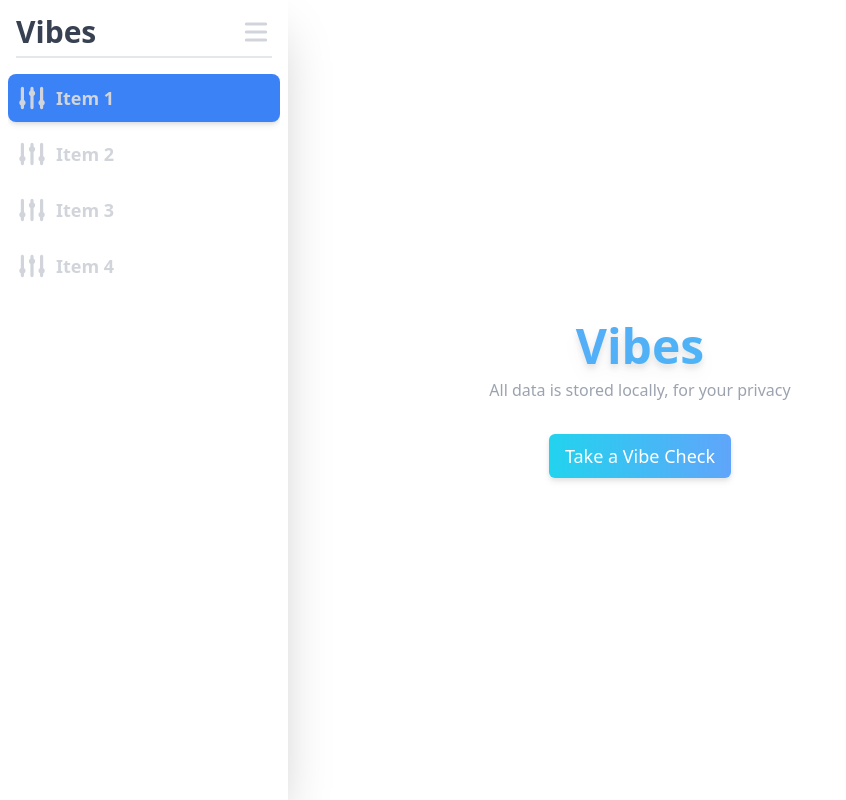
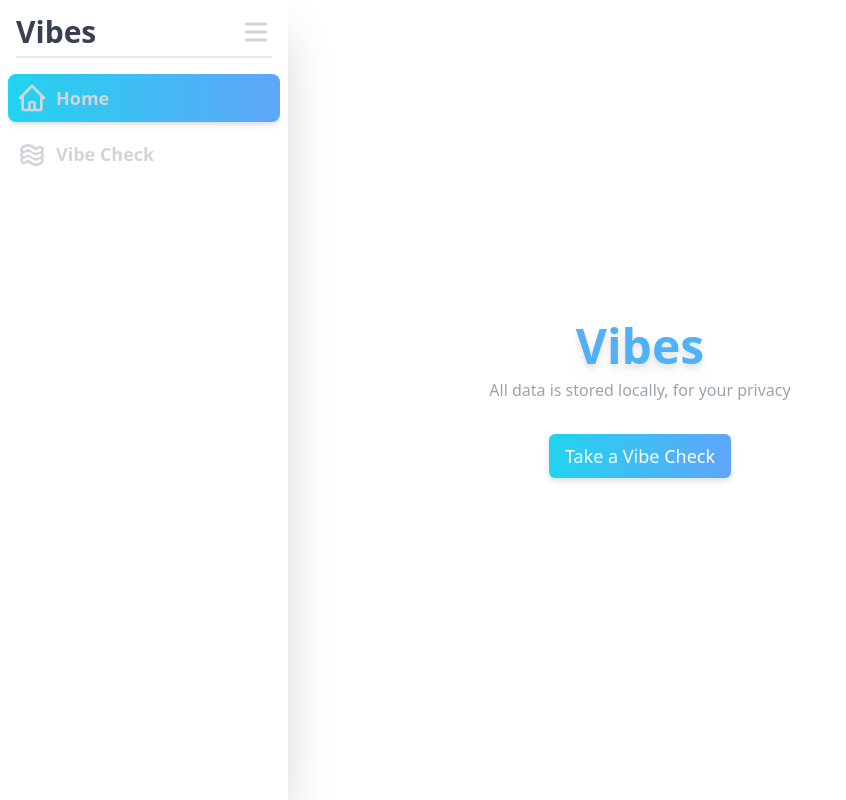
Before and after one commit to kphan32/vibes, a Next.js app: page / in a window 1280 px wide. Both pictures are taken after a click on the icon 32 px from the left and 32 px from the top of the page. Shown: the whole page, without its empty margins (0-846 px from the left). Built offline with nearby package versions, Linux system fonts and the light colour scheme.

Commit message:
Add routing in nav drawer

```diff
--- a/src/components/NavDrawer/components/DrawerItem/index.tsx
+++ b/src/components/NavDrawer/components/DrawerItem/index.tsx
@@ -3,16 +3,19 @@ import useDrawerContext from "../../hooks/useDrawerContext";
 import clsx from "clsx";
 import DrawerIcon, { IconComponentProps } from "./components/DrawerIcon";
 import DrawerLabel from "./components/DrawerLabel";
+import { useRouter } from "next/router";
 
 interface DrawerItemProps {
   icon: FC<IconComponentProps>;
   label: string;
+  path: string;
   onClick?: () => void;
 }
 
-const DrawerItem: FC<DrawerItemProps> = ({ icon, label, onClick }) => {
+const DrawerItem: FC<DrawerItemProps> = ({ icon, label, path, onClick }) => {
+  const router = useRouter();
   const { open, closed } = useDrawerContext();
-  const selected = label.endsWith("1");
+  const selected = router.asPath === path;
 
   return (
     <div
@@ -25,7 +28,7 @@ const DrawerItem: FC<DrawerItemProps> = ({ icon, label, onClick }) => {
         "rounded-lg p-2 select-none",
         "duration-300",
         {
-          "bg-blue-500 shadow-md": selected,
+          "bg-gradient-to-r from-cyan-400 to-blue-400 shadow-md": selected,
           "group hover:cursor-pointer hover:bg-gray-200": !selected,
         }
       )}
--- a/src/components/NavDrawer/index.tsx
+++ b/src/components/NavDrawer/index.tsx
@@ -3,6 +3,8 @@ import DrawerButton from "./components/DrawerButton";
 import useDrawerContext from "./hooks/useDrawerContext";
 import { HiAdjustments } from "react-icons/hi";
 import DrawerItem from "./components/DrawerItem";
+import ROUTES from "../../meta/routes";
+import { useRouter } from "next/router";
 
 const Divider = () => {
   return (
@@ -13,11 +15,23 @@ const Divider = () => {
 };
 
 const DrawerItems = () => {
+  const { toggleOpen } = useDrawerContext();
+  const router = useRouter();
+
   return (
     <div className="overflow-scroll scrollbar-hide space-y-2">
-      {Array.from(Array(4)).map((_, i) => {
+      {ROUTES.map((route, i) => {
         return (
-          <DrawerItem key={1} icon={HiAdjustments} label={`Item ${i + 1}`} />
+          <DrawerItem
+            key={i}
+            icon={route.icon}
+            label={route.name}
+            path={route.path}
+            onClick={() => {
+              router.push(route.path);
+              toggleOpen();
+            }}
+          />
         );
       })}
     </div>
```
